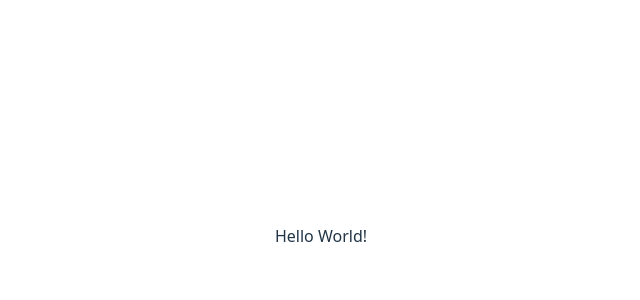
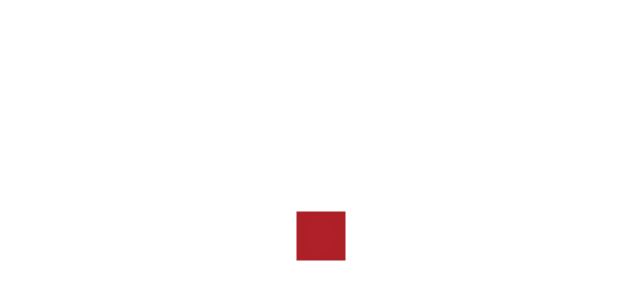
Before and after one commit to rudgal/r3f-techstack-sphere, a React (Vite) app: page / in a window 1280 px wide. Shown: the part 164-464 px from the top of the page, without its empty margins (319-959 px from the left). Built offline with nearby package versions, Linux system fonts and the light colour scheme.

Commit message:
install r3f

```diff
--- a/package.json
+++ b/package.json
@@ -10,13 +10,16 @@
     "preview": "vite preview"
   },
   "dependencies": {
+    "@react-three/fiber": "^9.2.0",
     "react": "^19.1.0",
-    "react-dom": "^19.1.0"
+    "react-dom": "^19.1.0",
+    "three": "^0.178.0"
   },
   "devDependencies": {
     "@eslint/js": "^9.30.1",
     "@types/react": "^19.1.8",
     "@types/react-dom": "^19.1.6",
+    "@types/three": "^0.178.1",
     "@vitejs/plugin-react": "^4.6.0",
     "eslint": "^9.30.1",
     "eslint-plugin-react-hooks": "^5.2.0",
--- a/src/App.tsx
+++ b/src/App.tsx
@@ -1,12 +1,16 @@
 import './App.css';
+import { Canvas } from '@react-three/fiber';
 
 function App() {
   return (
-    <>
-      <div>
-        <p>Hello World!</p>
-      </div>
-    </>
+    <Canvas>
+      <mesh>
+        <boxGeometry args={[2, 2, 2]} />
+        <meshPhongMaterial />
+      </mesh>
+      <ambientLight intensity={0.1} />
+      <directionalLight position={[0, 0, 5]} color="red" />
+    </Canvas>
   );
 }
 
```
Also changed, not shown: 1 other file (tests, documents, lock files or other folders).
